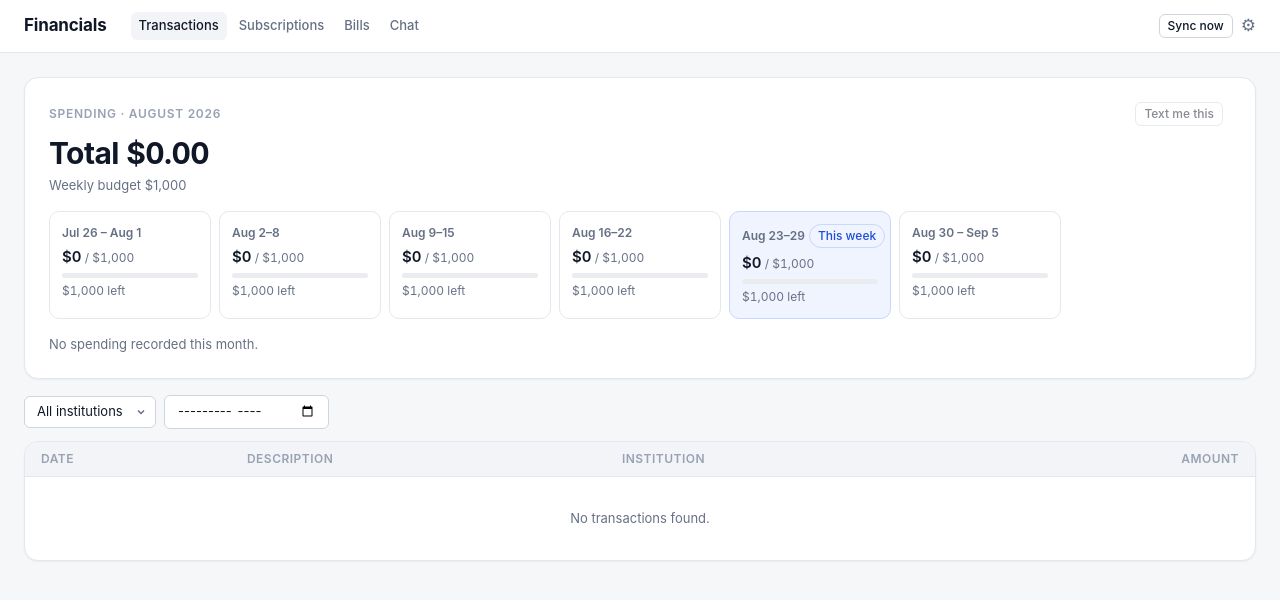
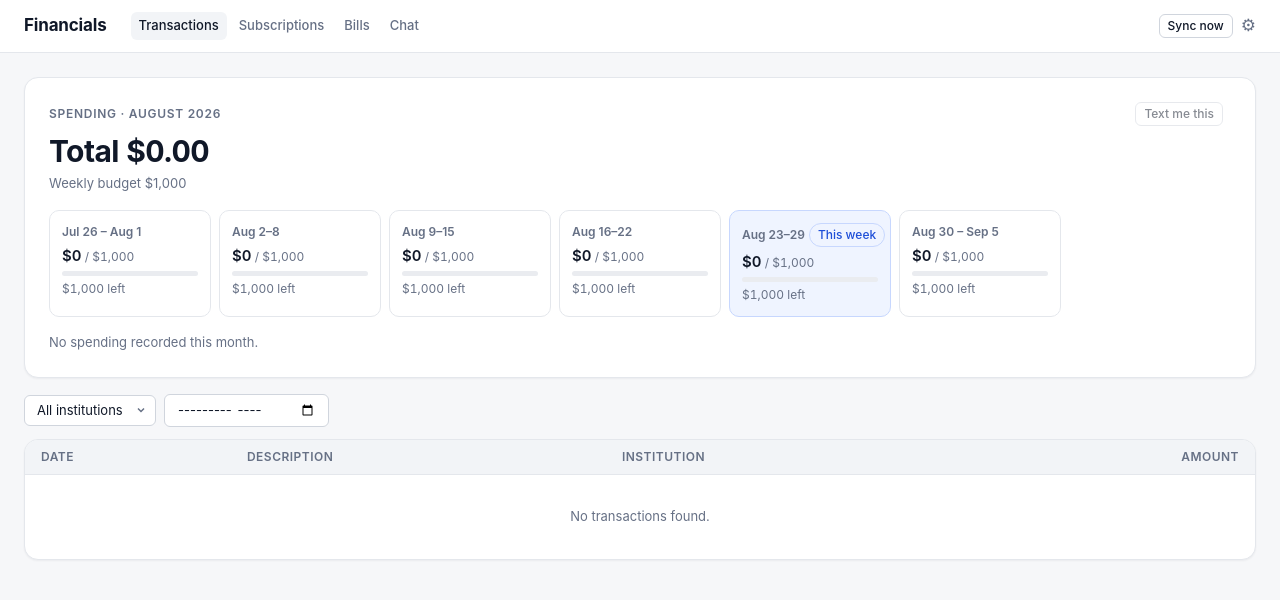
Before and after one commit to honerlaw/financials, a Flask app: page / in a window 1280 px wide. Shown: the top 600 px of the page. Run offline with Flask 3, Linux system fonts and the light colour scheme; the visitor is signed in with stand-in values (Sample User, id 1); parts of the project's set-up code (start-up, migrations or seed data) failed here and were passed over; some libraries are stand-ins or nearby versions.

Commit message:
fix: address code review — contrast, heading, keyboard, dead rules
The design system introduced a --text-subtle grey used on every table
header that measured 2.58:1 against white (WCAG AA floor is 4.5:1, and
the Bootstrap .text-muted it replaced measured 4.69:1). Clearing AA on
--surface-2 requires a value no lighter than --text-muted, so the tier
is removed rather than tuned; its 10 call sites now use .muted.

Also: restore the <h1> the dashboard lost in the rewrite, make the
budget tiles and chart bars keyboard-operable, apply the .retry-btn
class its CSS rule was written for, darken --warn to clear AA on the
button hover state, and delete three dead rules.

Co-Authored-By: Claude Opus 5 (1M context) <noreply@anthropic.com>
Claude-Session: https://claude.ai/code/session_01J3npJweBWn7PyMxZGRzNja

```diff
--- a/app/static/app.css
+++ b/app/static/app.css
@@ -25,8 +25,12 @@
 
   /* Text ----------------------------------------------------------------- */
   --text: #101828;
+  /* Two text tiers only. A third, lighter tier was tried (#98a2b3) and removed:
+     small text on --surface-2 needs >=4.5:1 for WCAG AA, and at that background
+     nothing lighter than --text-muted clears it — so a "subtle" tier could only
+     have existed by failing contrast. Bootstrap's .text-muted, which this
+     replaced, measured 4.69:1; the discarded token measured 2.34:1. */
   --text-muted: #667085;
-  --text-subtle: #98a2b3;
 
   /* Accents -------------------------------------------------------------- */
   --accent: #2563eb;
@@ -41,7 +45,7 @@
   --neg: #b42318;
   --neg-bg: #fef3f2;
   --neg-border: #fecdca;
-  --warn: #b54708;
+  --warn: #93370d;
   --warn-bg: #fffaeb;
   --warn-border: #fedf89;
 
@@ -67,7 +71,6 @@
   --r-lg: 14px;
   --r-pill: 999px;
   --shadow-sm: 0 1px 2px rgb(16 24 40 / 0.05);
-  --shadow-md: 0 1px 3px rgb(16 24 40 / 0.10), 0 1px 2px rgb(16 24 40 / 0.06);
 
   --font: -apple-system, BlinkMacSystemFont, "Segoe UI", Roboto, Helvetica,
           Arial, sans-serif;
@@ -85,7 +88,6 @@
 
     --text: #edeff2;
     --text-muted: #98a2b3;
-    --text-subtle: #6c7684;
 
     --accent: #5b8def;
     --accent-text: #84adf7;
@@ -103,7 +105,6 @@
     --warn-border: #4d3a12;
 
     --shadow-sm: 0 1px 2px rgb(0 0 0 / 0.40);
-    --shadow-md: 0 1px 3px rgb(0 0 0 / 0.50), 0 1px 2px rgb(0 0 0 / 0.40);
   }
 }
 
@@ -144,7 +145,7 @@ a:hover { text-decoration: underline; }
 .wrap    { flex-wrap: wrap; }
 .grow    { flex: 1 1 auto; min-width: 0; }
 .gap-1 { gap: var(--sp-1); } .gap-2 { gap: var(--sp-2); }
-.gap-3 { gap: var(--sp-3); } .gap-4 { gap: var(--sp-4); }
+.gap-3 { gap: var(--sp-3); }
 .mb-2 { margin-bottom: var(--sp-2); } .mb-3 { margin-bottom: var(--sp-3); }
 .mb-4 { margin-bottom: var(--sp-4); } .mb-5 { margin-bottom: var(--sp-5); }
 .mt-1 { margin-top: var(--sp-1); }
@@ -217,13 +218,12 @@ a:hover { text-decoration: underline; }
   font-weight: 600;
   letter-spacing: 0.06em;
   text-transform: uppercase;
-  color: var(--text-subtle);
+  color: var(--text-muted);
 }
 
 /* ── Typography helpers ───────────────────────────────────────────────────── */
 
 .muted   { color: var(--text-muted); }
-.subtle  { color: var(--text-subtle); }
 .small   { font-size: var(--fs-sm); }
 .xs      { font-size: var(--fs-xs); }
 .strong  { font-weight: 600; }
@@ -331,7 +331,7 @@ a:hover { text-decoration: underline; }
   border-radius: var(--r-sm);
   line-height: 1.2;
 }
-.field::placeholder { color: var(--text-subtle); }
+.field::placeholder { color: var(--text-muted); }
 .field:focus, .select:focus { outline: none; border-color: var(--accent); box-shadow: 0 0 0 3px var(--accent-bg); }
 .select {
   appearance: none;
@@ -353,7 +353,7 @@ a:hover { text-decoration: underline; }
   font-weight: 600;
   letter-spacing: 0.04em;
   text-transform: uppercase;
-  color: var(--text-subtle);
+  color: var(--text-muted);
   background: var(--surface-2);
   border-bottom: 1px solid var(--border);
   white-space: nowrap;
@@ -382,7 +382,7 @@ a:hover { text-decoration: underline; }
   font-weight: 600;
   letter-spacing: 0.04em;
   text-transform: uppercase;
-  color: var(--text-subtle);
+  color: var(--text-muted);
 }
 .table tr.section:hover > td { background: var(--surface-2); }
 
@@ -485,7 +485,6 @@ a:hover { text-decoration: underline; }
 .text-danger  { color: var(--neg); }
 .text-success { color: var(--pos); }
 .text-warn    { color: var(--warn); }
-.text-accent  { color: var(--accent-text); }
 
 /* ── Login ────────────────────────────────────────────────────────────────── */
 
--- a/app/static/chat.js
+++ b/app/static/chat.js
@@ -112,7 +112,7 @@
       const errBubble = bubble('error');
       errBubble.textContent = `Connection error: ${err.message}. Click retry to resend.`;
       const retry = document.createElement('button');
-      retry.className = 'btn btn-sm btn-danger';
+      retry.className = 'btn btn-sm btn-danger retry-btn';
       retry.textContent = 'Retry';
       retry.onclick = () => {
         history.splice(historyLengthBefore);
--- a/app/templates/base.html
+++ b/app/templates/base.html
@@ -18,7 +18,7 @@
     <a href="/chat" class="nav-link{% if request.path == '/chat' %} is-active{% endif %}">Chat</a>
   </div>
   <div class="nav-right">
-    <small id="sync-label" class="nav-status subtle xs"></small>
+    <small id="sync-label" class="nav-status muted xs"></small>
     <button id="sync-btn" class="btn btn-sm" onclick="triggerSync(this)">Sync now</button>
     <a href="/settings" class="nav-icon" title="Settings" aria-label="Settings">⚙</a>
   </div>
--- a/app/templates/index.html
+++ b/app/templates/index.html
@@ -4,7 +4,7 @@
   <div class="card-body">
     <div class="row-b between wrap gap-3 mb-4">
       <div>
-        <div class="eyebrow mb-2">Spending · {{ spending_month_label }}</div>
+        <h1 class="eyebrow mb-2">Spending · {{ spending_month_label }}</h1>
         {# "Total" and the figure stay in one text node deliberately: the
            institution-filter test probes for the contiguous string, and
            splitting it across elements to style the label would break that
@@ -30,7 +30,8 @@
       {% for wk in budget_weeks %}
       {% set wk_iso = wk.week_start.strftime('%Y-%m-%d') %}
       <div class="tile{% if wk.is_current %} is-current{% endif %}{% if selected_start == wk_iso %} is-selected{% endif %}"
-           title="Show this week's transactions"
+           role="button" tabindex="0"
+           aria-label="Show transactions for {{ wk.label }}"
            onclick="selectWindow('{{ wk_iso }}', 7)">
         <div class="row-b between gap-1">
           <span class="xs strong nowrap muted">{{ wk.label }}</span>
@@ -56,14 +57,16 @@
       {% for bar in spend_bars %}
       {% set bar_iso = bar.date.strftime('%Y-%m-%d') %}
       <div class="chart-col{% if selected_start == bar_iso %} is-selected{% endif %}"
+           role="button" tabindex="0"
            title="{{ bar.date.strftime('%b %-d') }}: ${{ '{:,.2f}'.format(bar.total) }} — click to filter"
+           aria-label="{{ bar.date.strftime('%b %-d') }}: ${{ '{:,.2f}'.format(bar.total) }} — show this day"
            onclick="selectWindow('{{ bar_iso }}', 1)">
         <div class="chart-bar"
              style="height: {{ bar.pct }}%;{% if bar.total > 0 %} min-height: 2px;{% endif %}"></div>
       </div>
       {% endfor %}
     </div>
-    <div class="row between xs subtle mt-1">
+    <div class="row between xs muted mt-1">
       <span>{{ spend_bars[0].date.strftime('%b %-d') }}</span>
       <span>{{ spend_bars[-1].date.strftime('%b %-d') }}</span>
     </div>
@@ -77,13 +80,13 @@
 <div class="strip mb-4">
   {% for row in account_totals %}
   <div class="acct">
-    <div class="xs subtle truncate">{{ row.institution_name }}</div>
+    <div class="xs muted truncate">{{ row.institution_name }}</div>
     <div class="medium truncate">
-      {{ row.account_name }}{% if row.mask %} <span class="subtle">····{{ row.mask }}</span>{% endif %}
+      {{ row.account_name }}{% if row.mask %} <span class="muted">····{{ row.mask }}</span>{% endif %}
     </div>
     <div class="amount amount-lg mt-1">
       {% if row.current_balance is none %}
-        <span class="subtle">—</span>
+        <span class="muted">—</span>
       {% else %}
         ${{ "{:,.2f}".format(row.current_balance) }}
       {% endif %}
@@ -92,7 +95,7 @@
       <span class="amount {% if row.total > 0 %}text-danger{% elif row.total < 0 %}text-success{% else %}muted{% endif %}">
         This filter: {% if row.total > 0 %}-{% elif row.total < 0 %}+{% endif %}${{ "{:,.2f}".format(row.total|abs) }}
       </span>
-      <span class="subtle xs nowrap">{{ row.txn_count }} txn{% if row.txn_count != 1 %}s{% endif %}</span>
+      <span class="muted xs nowrap">{{ row.txn_count }} txn{% if row.txn_count != 1 %}s{% endif %}</span>
     </div>
     {% if row.next_payment_due_date is not none or row.last_statement_balance is not none %}
     {% set overdue = row.next_payment_due_date is not none and row.next_payment_due_date < today %}
@@ -111,7 +114,7 @@
       </span>
     </div>
     {% if row.last_statement_balance is not none and row.minimum_payment_amount is not none %}
-    <div class="xs subtle right amount">min ${{ "{:,.2f}".format(row.minimum_payment_amount) }} due</div>
+    <div class="xs muted right amount">min ${{ "{:,.2f}".format(row.minimum_payment_amount) }} due</div>
     {% endif %}
     {% endif %}
     {# Vested/unvested render ONLY when non-null. A null means the account has no
@@ -176,7 +179,7 @@
           <td>
             {{ txn.description }}
             {% if txn.merchant_name and txn.merchant_name != txn.description %}
-            <span class="subtle xs">· {{ txn.merchant_name }}</span>
+            <span class="muted xs">· {{ txn.merchant_name }}</span>
             {% endif %}
           </td>
           <td><span class="badge badge-accent">{{ txn.institution.name }}</span></td>
@@ -198,7 +201,7 @@
      data-has-next="{{ 'true' if transactions.has_next else 'false' }}"
      data-next-page="{{ transactions.next_num or 2 }}">
 </div>
-<p id="load-status" class="center subtle small mt-1" aria-live="polite"></p>
+<p id="load-status" class="center muted small mt-1" aria-live="polite"></p>
 {% endblock %}
 
 {% block scripts %}
@@ -246,6 +249,17 @@ async function sendDigest(btn) {
 }
 </script>
 <script>
+// The budget tiles and chart bars carry onclick handlers on divs. Giving them
+// role=button + tabindex makes them focusable; this makes them *operable*, since
+// a div does not synthesise a click from Enter/Space the way a button does.
+document.addEventListener('keydown', function (e) {
+  if (e.key !== 'Enter' && e.key !== ' ') return;
+  const el = e.target.closest('[role="button"][tabindex]');
+  if (!el) return;
+  e.preventDefault();
+  el.click();
+});
+
 function applyFilter() {
   const inst = document.getElementById('inst-filter').value;
   const month = document.getElementById('month-filter').value;
@@ -302,7 +316,7 @@ function clearWindow() {
     tdDesc.textContent = txn.description;
     if (txn.merchant_name) {
       const span = document.createElement('span');
-      span.className = 'subtle xs';
+      span.className = 'muted xs';
       span.textContent = '· ' + txn.merchant_name;
       tdDesc.appendChild(span);
     }
```
Also changed, not shown: .minerva/work/2026-08-24-ui-design-system/scratchpad.md.
